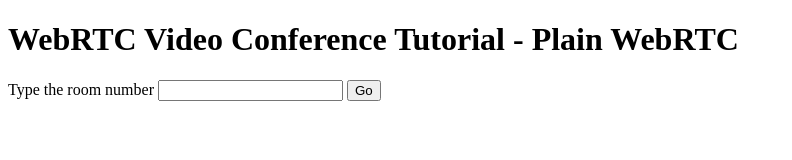
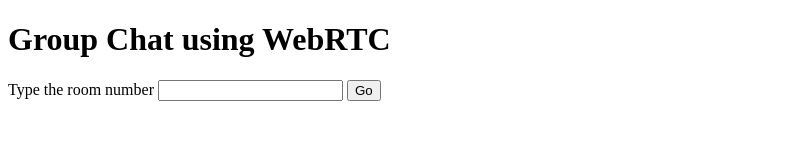
Before and after one commit to oketafred/Web-RTC-App, a website: page public/index.html in a window 1280 px wide. Shown: the whole page, without its empty margins (0-792 px from the left). Drawn offline with nearby package versions, Linux system fonts and the light colour scheme; no server answers.

Commit message:
Second Commit

```diff
--- a/public/index.html
+++ b/public/index.html
@@ -3,7 +3,7 @@
     <title>WebRTC Video Conference Tutorial - Plain WebRTC</title>
 </head>
 <body>
-    <h1>WebRTC Video Conference Tutorial - Plain WebRTC</h1>
+    <h1>Group Chat using WebRTC</h1>
 
     <div id="selectRoom">
         <label>Type the room number</label>
```
